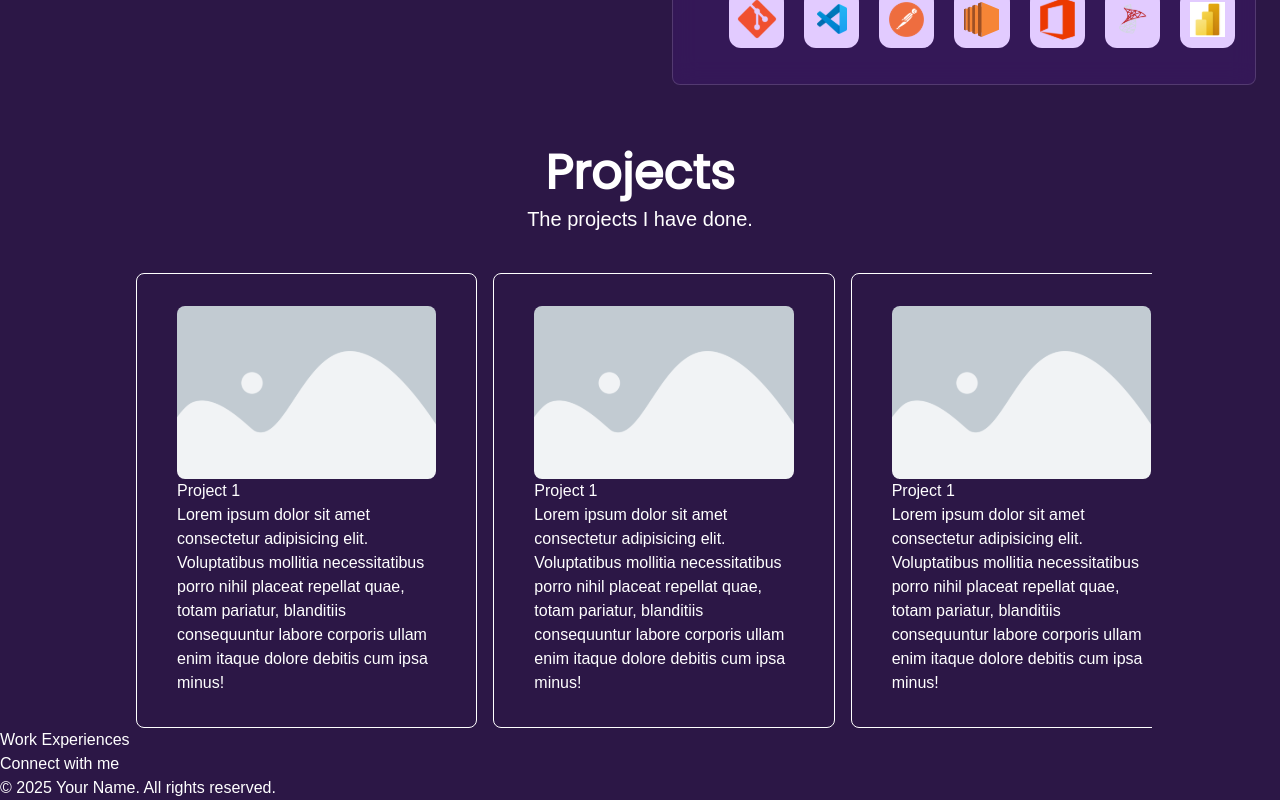
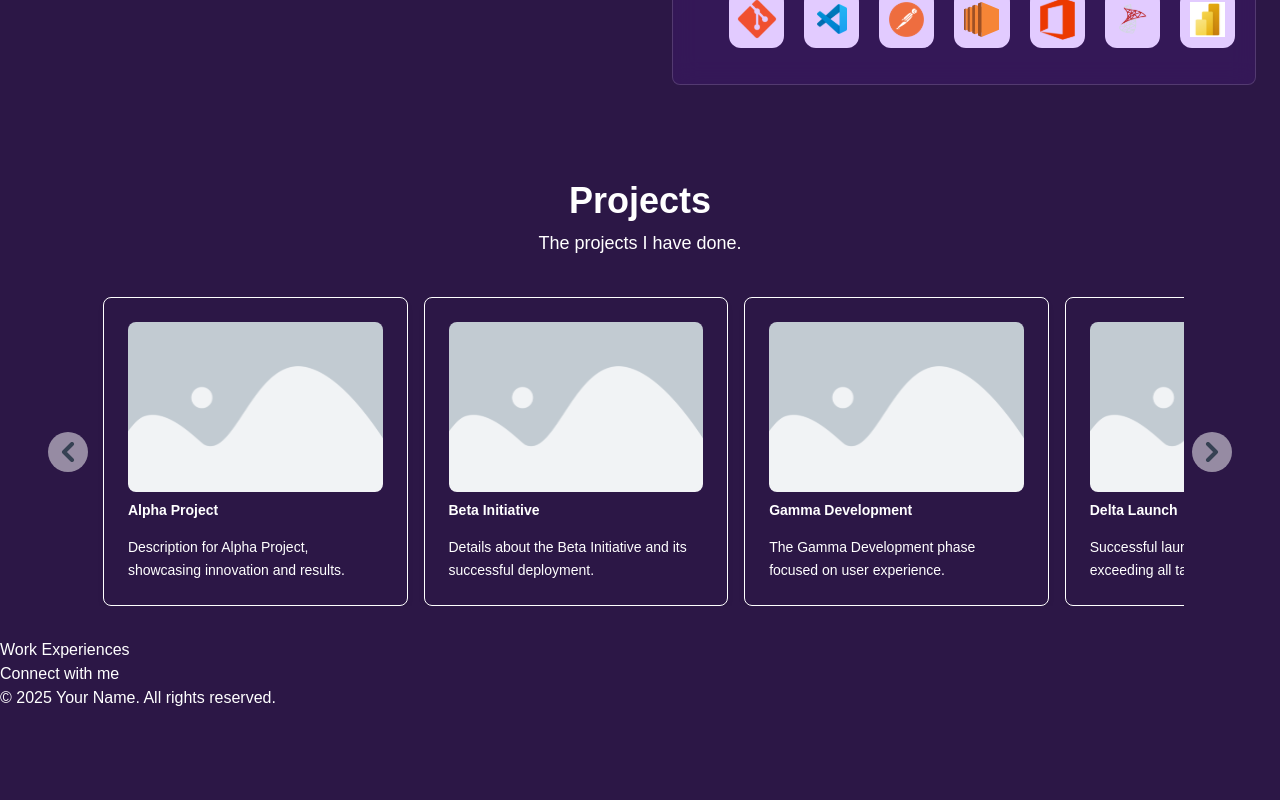
Before and after one commit to XSherren/portfolio-website, a Next.js app: page / in a window 1280 px wide. Shown: the part 1695-2495 px from the top of the page. After the commit the page ends 2405 px from the top, so only its background shows below. Built offline with nearby package versions, Linux system fonts and the light colour scheme.

Commit message:
Enhance Projects component with infinite scrolling and improve Article styling

```diff
--- a/src/app/globals.css
+++ b/src/app/globals.css
@@ -39,3 +39,12 @@ body {
     @apply text-xl font-(family-name:--font-poppins);
   }
 }
+
+/* In your global CSS file (e.g., app/globals.css) */
+.scrollbar-hide::-webkit-scrollbar {
+  display: none; /* For Chrome, Safari, and Opera */
+}
+.scrollbar-hide {
+  -ms-overflow-style: none;  /* For Internet Explorer and Edge */
+  scrollbar-width: none;  /* For Firefox */
+}
--- a/src/components/projects.tsx
+++ b/src/components/projects.tsx
@@ -1,44 +1,281 @@
+"use client";
+import { useRef, useState, useEffect, useCallback } from "react";
 import Article from "./ui/article";
 
+interface ProjectData {
+  id: string;
+  src: string;
+  alt: string;
+  title: string;
+  children: string;
+}
+
+const ALL_PROJECTS_DATA: ProjectData[] = [
+  {
+    id: "proj-1",
+    src: "/placeholder.svg",
+    alt: "Project 1 Alt",
+    title: "Alpha Project",
+    children:
+      "Description for Alpha Project, showcasing innovation and results.",
+  },
+  {
+    id: "proj-2",
+    src: "/placeholder.svg",
+    alt: "Project 2 Alt",
+    title: "Beta Initiative",
+    children:
+      "Details about the Beta Initiative and its successful deployment.",
+  },
+  {
+    id: "proj-3",
+    src: "/placeholder.svg",
+    alt: "Project 3 Alt",
+    title: "Gamma Development",
+    children: "The Gamma Development phase focused on user experience.",
+  },
+  {
+    id: "proj-4",
+    src: "/placeholder.svg",
+    alt: "Project 4 Alt",
+    title: "Delta Launch",
+    children: "Successful launch of Project Delta, exceeding all targets.",
+  },
+  {
+    id: "proj-5",
+    src: "/placeholder.svg",
+    alt: "Project 5 Alt",
+    title: "Epsilon Research",
+    children: "Ongoing research for Epsilon, paving new ways.",
+  },
+];
+
+const NUM_ARTICLES_TO_CLONE = 3;
+
 function Projects() {
+  const scrollContainerRef = useRef<HTMLDivElement>(null);
+  const currentLogicalIndexRef = useRef<number>(0);
+  const isTransitioningRef = useRef<boolean>(false);
+  const articleSlotWidthRef = useRef<number>(0);
+
+  const [displayedArticles, setDisplayedArticles] = useState<
+    Array<ProjectData & { uniqueRenderKey: string }>
+  >([]);
+  const [numPrependedClones, setNumPrependedClones] = useState(0);
+
+  const originalProjectsCount = ALL_PROJECTS_DATA.length;
+
+  useEffect(() => {
+    if (originalProjectsCount > 0) {
+      const itemsToClone = Math.min(
+        NUM_ARTICLES_TO_CLONE,
+        originalProjectsCount,
+      );
+
+      const clonesStart = ALL_PROJECTS_DATA.slice(-itemsToClone).map(
+        (item, index) => ({
+          ...item,
+          uniqueRenderKey: `clone-start-${item.id}-${index}`,
+        }),
+      );
+      const originalItemsWithKeys = ALL_PROJECTS_DATA.map((item) => ({
+        ...item,
+        uniqueRenderKey: `original-${item.id}`,
+      }));
+      const clonesEnd = ALL_PROJECTS_DATA.slice(0, itemsToClone).map(
+        (item, index) => ({
+          ...item,
+          uniqueRenderKey: `clone-end-${item.id}-${index}`,
+        }),
+      );
+
+      setNumPrependedClones(clonesStart.length);
+      if (originalProjectsCount <= 1) {
+        setDisplayedArticles(originalItemsWithKeys);
+        setNumPrependedClones(0);
+      } else {
+        setDisplayedArticles([
+          ...clonesStart,
+          ...originalItemsWithKeys,
+          ...clonesEnd,
+        ]);
+      }
+    } else {
+      setDisplayedArticles([]);
+      setNumPrependedClones(0);
+    }
+  }, [originalProjectsCount]);
+
+  const setupSliderSizingAndPosition = useCallback(() => {
+    if (!scrollContainerRef.current || displayedArticles.length === 0) return;
+
+    const container = scrollContainerRef.current;
+    const articlesElements = Array.from(container.children) as HTMLElement[];
+
+    if (articlesElements.length > 0) {
+      let calculatedSlotWidth = 0;
+      if (articlesElements.length > 1) {
+        calculatedSlotWidth =
+          articlesElements[1].offsetLeft - articlesElements[0].offsetLeft;
+      } else {
+        const style = window.getComputedStyle(articlesElements[0]);
+        const marginLeft = parseFloat(style.marginLeft) || 0;
+        const marginRight = parseFloat(style.marginRight) || 0;
+        calculatedSlotWidth =
+          articlesElements[0].offsetWidth + marginLeft + marginRight;
+      }
+
+      if (calculatedSlotWidth > 0) {
+        articleSlotWidthRef.current = calculatedSlotWidth;
+
+        const initialScrollLeft =
+          numPrependedClones * articleSlotWidthRef.current;
+        container.scrollTo({ left: initialScrollLeft, behavior: "instant" });
+        currentLogicalIndexRef.current = 0;
+      }
+    }
+  }, [displayedArticles, numPrependedClones]);
+
+  useEffect(() => {
+    setupSliderSizingAndPosition();
+
+    window.addEventListener("resize", setupSliderSizingAndPosition);
+    return () => {
+      window.removeEventListener("resize", setupSliderSizingAndPosition);
+    };
+  }, [setupSliderSizingAndPosition]);
+
+  const handleScroll = (direction: "left" | "right") => {
+    if (
+      isTransitioningRef.current ||
+      articleSlotWidthRef.current === 0 ||
+      !scrollContainerRef.current ||
+      originalProjectsCount <= 1
+    ) {
+      return;
+    }
+
+    isTransitioningRef.current = true;
+    const container = scrollContainerRef.current;
+    let nextLogicalIndex = currentLogicalIndexRef.current;
+
+    if (direction === "right") {
+      nextLogicalIndex++;
+    } else {
+      nextLogicalIndex--;
+    }
+
+    const targetDisplayIndex = nextLogicalIndex + numPrependedClones;
+    const targetScrollLeft = targetDisplayIndex * articleSlotWidthRef.current;
+
+    container.scrollTo({ left: targetScrollLeft, behavior: "smooth" });
+
+    const scrollEndHandler = () => {
+      currentLogicalIndexRef.current = nextLogicalIndex;
+
+      let performSilentJump = false;
+      let jumpToLogicalIndex = 0;
+
+      if (currentLogicalIndexRef.current >= originalProjectsCount) {
+        jumpToLogicalIndex = 0;
+        performSilentJump = true;
+      } else if (currentLogicalIndexRef.current < 0) {
+        jumpToLogicalIndex = originalProjectsCount - 1;
+        performSilentJump = true;
+      }
+
+      if (performSilentJump) {
+        currentLogicalIndexRef.current = jumpToLogicalIndex;
+        const actualItemDisplayIndexAfterJump =
+          jumpToLogicalIndex + numPrependedClones;
+        const newSilentScrollLeft =
+          actualItemDisplayIndexAfterJump * articleSlotWidthRef.current;
+        container.scrollTo({ left: newSilentScrollLeft, behavior: "instant" });
+      }
+      isTransitioningRef.current = false;
+    };
+
+    container.addEventListener("scrollend", scrollEndHandler, { once: true });
+  };
+
+  const disableControls = originalProjectsCount <= 1;
+
   return (
-    <main className="overflow-hidden">
+    <main className="overflow-hidden py-8">
       <div className="mb-10 text-center">
-        <h2 className="title">Projects</h2>
-        <p className="text-xl">The projects I have done.</p>
+        <h2 className="text-3xl font-bold sm:text-4xl">Projects</h2>
+        <p className="mt-2 text-lg">The projects I have done.</p>
       </div>
-      <section className="mx-auto flex w-[80%] flex-nowrap overflow-x-scroll">
-        <Article src="/placeholder.svg" alt="" title="Project 1 ">
-          Lorem ipsum dolor sit amet consectetur adipisicing elit. Voluptatibus
-          mollitia necessitatibus porro nihil placeat repellat quae, totam
-          pariatur, blanditiis consequuntur labore corporis ullam enim itaque
-          dolore debitis cum ipsa minus!
-        </Article>
-        <Article src="/placeholder.svg" alt="" title="Project 1">
-          Lorem ipsum dolor sit amet consectetur adipisicing elit. Voluptatibus
-          mollitia necessitatibus porro nihil placeat repellat quae, totam
-          pariatur, blanditiis consequuntur labore corporis ullam enim itaque
-          dolore debitis cum ipsa minus!
-        </Article>
-        <Article src="/placeholder.svg" alt="" title="Project 1">
-          Lorem ipsum dolor sit amet consectetur adipisicing elit. Voluptatibus
-          mollitia necessitatibus porro nihil placeat repellat quae, totam
-          pariatur, blanditiis consequuntur labore corporis ullam enim itaque
-          dolore debitis cum ipsa minus!
-        </Article>
-        <Article src="/placeholder.svg" alt="" title="Project 1">
-          Lorem ipsum dolor sit amet consectetur adipisicing elit. Voluptatibus
-          mollitia necessitatibus porro nihil placeat repellat quae, totam
-          pariatur, blanditiis consequuntur labore corporis ullam enim itaque
-          dolore debitis cum ipsa minus!
-        </Article>
-        <Article src="/placeholder.svg" alt="" title="Project 1">
-          Lorem ipsum dolor sit amet consectetur adipisicing elit. Voluptatibus
-          mollitia necessitatibus porro nihil placeat repellat quae, totam
-          pariatur, blanditiis consequuntur labore corporis ullam enim itaque
-          dolore debitis cum ipsa minus!
-        </Article>
-      </section>
+
+      <div className="relative mx-auto w-[90%] md:w-[85%]">
+        <section
+          ref={scrollContainerRef}
+          className="scrollbar-hide relative flex w-full flex-nowrap items-stretch overflow-x-hidden"
+        >
+          {displayedArticles.map((article) => (
+            <Article
+              key={article.uniqueRenderKey}
+              src={article.src}
+              alt={article.alt}
+              title={article.title}
+            >
+              {article.children}
+            </Article>
+          ))}
+        </section>
+
+        {/* Previous Button */}
+        {!disableControls && (
+          <button
+            type="button"
+            className="group absolute top-1/2 left-0 z-30 flex h-10 w-10 -translate-y-1/2 transform cursor-pointer items-center justify-center rounded-full bg-white/50 group-hover:bg-white/80 focus:ring-2 focus:ring-blue-500 focus:outline-none md:-left-5 lg:-left-12 dark:bg-gray-800/50 dark:group-hover:bg-gray-700/80 dark:focus:ring-blue-700"
+            onClick={() => handleScroll("left")}
+            aria-label="Previous set of projects"
+          >
+            <svg
+              className="h-5 w-5 text-gray-700 dark:text-white"
+              aria-hidden="true"
+              xmlns="http://www.w3.org/2000/svg"
+              fill="none"
+              viewBox="0 0 6 10"
+            >
+              <path
+                stroke="currentColor"
+                strokeLinecap="round"
+                strokeLinejoin="round"
+                strokeWidth="2"
+                d="M5 1 1 5l4 4"
+              />
+            </svg>
+          </button>
+        )}
+
+        {/* Next Button */}
+        {!disableControls && (
+          <button
+            type="button"
+            className="group absolute top-1/2 right-0 z-30 flex h-10 w-10 -translate-y-1/2 transform cursor-pointer items-center justify-center rounded-full bg-white/50 group-hover:bg-white/80 focus:ring-2 focus:ring-blue-500 focus:outline-none md:-right-5 lg:-right-12 dark:bg-gray-800/50 dark:group-hover:bg-gray-700/80 dark:focus:ring-blue-700"
+            onClick={() => handleScroll("right")}
+            aria-label="Next set of projects"
+          >
+            <svg
+              className="h-5 w-5 text-gray-700 dark:text-white"
+              aria-hidden="true"
+              xmlns="http://www.w3.org/2000/svg"
+              fill="none"
+              viewBox="0 0 6 10"
+            >
+              <path
+                stroke="currentColor"
+                strokeLinecap="round"
+                strokeLinejoin="round"
+                strokeWidth="2"
+                d="m1 9 4-4-4-4"
+              />
+            </svg>
+          </button>
+        )}
+      </div>
     </main>
   );
 }
--- a/src/components/ui/article.tsx
+++ b/src/components/ui/article.tsx
@@ -9,19 +9,22 @@ interface ArticleProps {
 
 export default function Article({ src, alt, title, children }: ArticleProps) {
   return (
-    <article className="mx-2 w-1/3 flex-shrink-0 rounded-lg border px-10 py-8">
-      <figure>
+    <article className="mx-2 flex-shrink-0 basis-[28%] rounded-lg border px-6 py-6 shadow-md duration-700 ease-in-out hover:shadow-lg">
+      <figure className="mb-4">
+        {" "}
         <Image
           src={src}
           alt={alt}
           title={title}
           width={300}
           height={150}
-          className="rounded-lg"
+          className="w-full rounded-lg object-cover"
         />
-        <figcaption>{title}</figcaption>
+        <figcaption className="mt-2 truncate text-sm font-semibold">
+          {title}
+        </figcaption>
       </figure>
-      <p className="text-wrap">{children}</p>
+      <p className="text-sm leading-relaxed text-wrap">{children}</p>
     </article>
   );
 }
```
